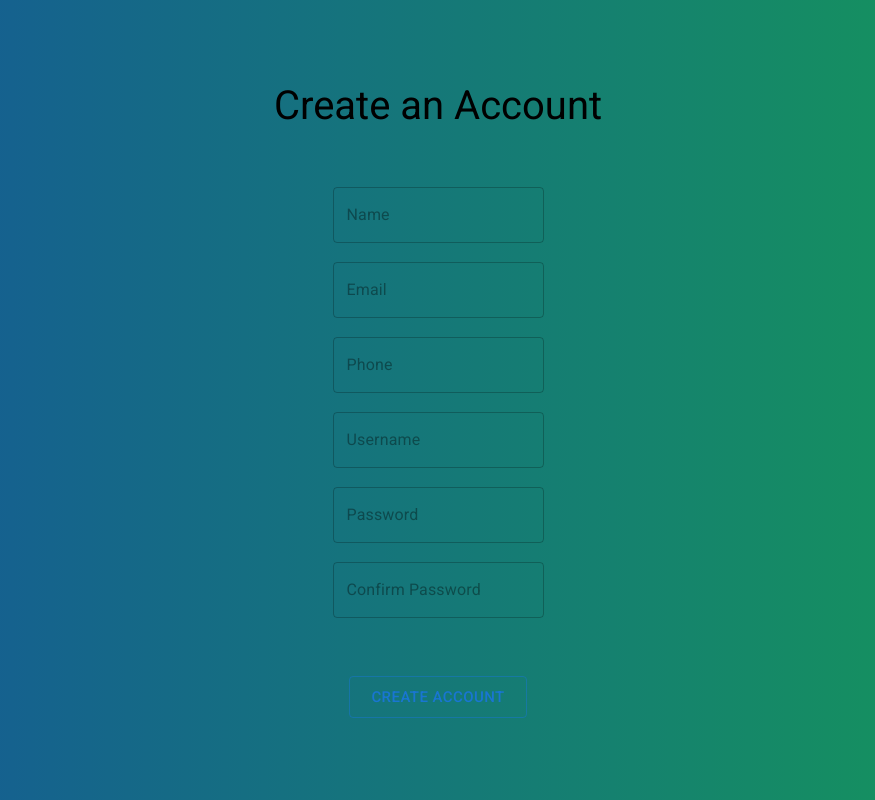
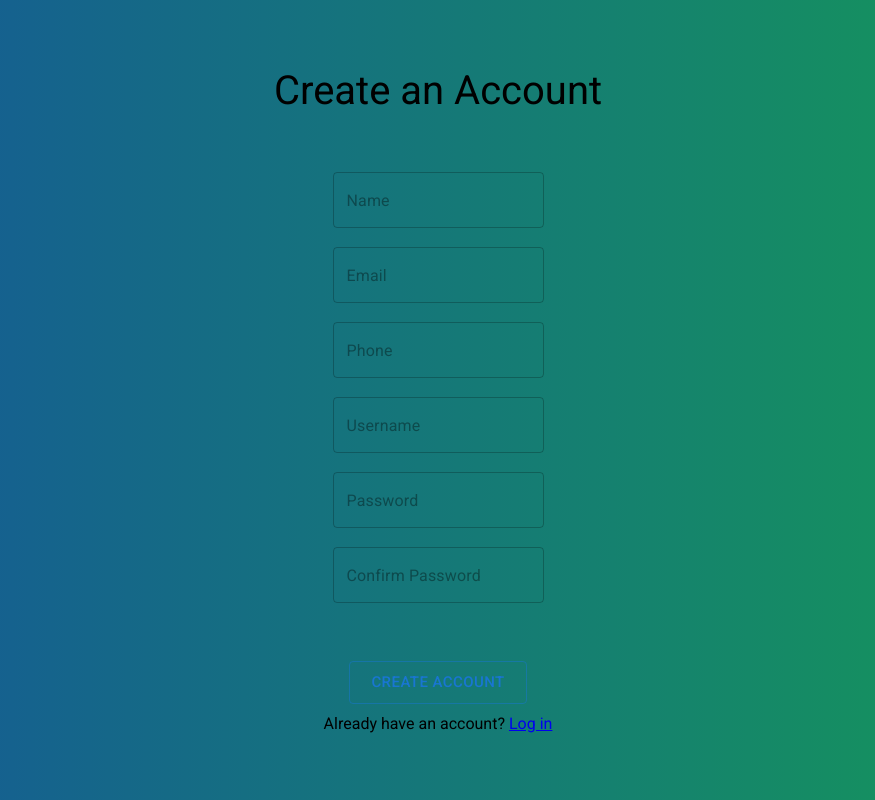
Before and after one commit to Shahjalal-Dip/todo-app, a React (Vite) app: page /signup in a window 1280 px wide. Shown: the whole page, without its empty margins (202-1077 px from the left). Built offline with nearby package versions, Linux system fonts and the light colour scheme.

Commit message:
add redirect file

```diff
--- a/src/components/Create.jsx
+++ b/src/components/Create.jsx
@@ -1,8 +1,7 @@
 import TextField from '@mui/material/TextField';
 import Button from '@mui/material/Button';
 import { useState } from 'react';
-
-import { useNavigate } from "react-router-dom";
+import { useNavigate, Link } from "react-router-dom";
 import toast from 'react-hot-toast';
 
 function Create() {
@@ -82,6 +81,9 @@
                 <br/>
                 <br/>
                 <Button variant="outlined" size='large' onClick={handleClick}>Create Account</Button>
+                <div>
+                    Already have an account? <Link to="/login">Log in</Link>
+                </div>
             </div>
         </div>
     </>
```
